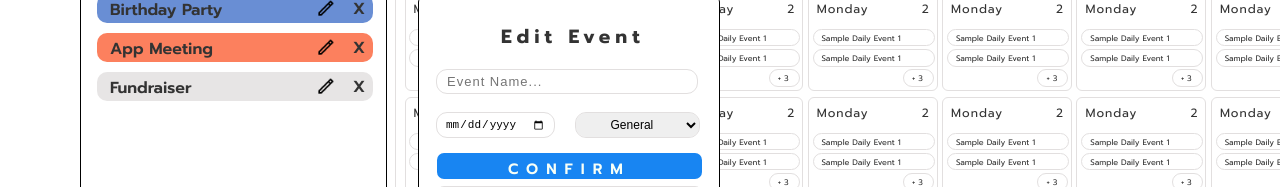
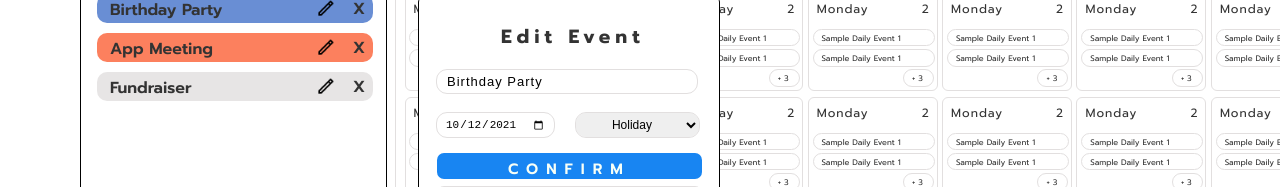
Before and after one commit to Rio0628/calendar-events-app, a React (Create React App) app: page / in a window 1280 px wide. Both pictures are taken after a click on the picture 325 px from the left and 251 px from the top of the page. Shown: the part 243-430 px from the top of the page. Built offline with nearby package versions, Linux system fonts and the light colour scheme.

Commit message:
Gave functionality to editBtn of IndEvents
- Once the editBtn of an IndEvent is clicked, the EditEvent component will be called with the information of the certain event.

```diff
--- a/src/App.js
+++ b/src/App.js
@@ -11,8 +11,8 @@ class App extends React.Component {
       addEventTriggered: false,
       testEvents: [
         {date: '2021-10-12', type: 'holiday', name: 'Birthday Party'},
-        {date: '2021-10-12', type: 'business', name: 'App Meeting'},
-        {date: '2021-10-12', type: 'general', name: 'Fundraiser'},
+        {date: '2021-10-25', type: 'business', name: 'App Meeting'},
+        {date: '2021-10-22', type: 'general', name: 'Fundraiser'},
       ],
     }
   }
@@ -39,11 +39,18 @@ class App extends React.Component {
         this.setState({ addEventTriggered: false })
       }
 
-      if (e.target.className === 'editBtn' || e.target.className === 'confirmBtn' || e.target.className === 'cancelBtn') {
+      if (e.target.className === 'confirmBtn' || e.target.className === 'cancelBtn') {
         this.setState({ editEventTriggered: !this.state.editEventTriggered });
       }
+
+      if (e.target.className === 'editBtn') {
+        const currentEditEvent = this.state.testEvents.filter(event => event.name === e.target.getAttribute('name') )
+
+        this.setState({ currentEditEvent: currentEditEvent});
+        this.setState({ editEventTriggered: !this.state.editEventTriggered});
+      }
     }
-
+    console.log(this.state.currentEditEvent);
     for (let i = 0; i < this.state.testEvents.length; i++ ) {
       indEventsContainer.push( <IndEvent info={this.state.testEvents[i]} key={'event' + i} onClick={onClick}/>)
     }
@@ -127,7 +134,7 @@ class App extends React.Component {
           </div>
         </div>
 
-        {this.state.editEventTriggered ? <EditEvent onClick={onClick}/> : null}
+        {this.state.editEventTriggered ? <EditEvent onClick={onClick} info={this.state.currentEditEvent[0]}/> : null}
 
 
       </div>
--- a/src/components/EditEvent.js
+++ b/src/components/EditEvent.js
@@ -3,13 +3,36 @@ import React from 'react';
 
 
 const EditEvent = (props) => {
+
+    const changeType = (type) => {
+        if (type === 'general') {
+            return 'General';
+        }
+        else if (type === 'social') {
+            return 'Social';
+        }
+        else if (type === 'holiday') {
+            return 'Holiday';
+        }
+        else if (type === 'personal') {
+            return 'Personal';
+        }
+        else if (type === 'important') {
+            return 'Important'
+        }
+        else if (type === 'business') {
+            return 'Business'
+        }
+    }
+
+
     return (
         <form className='editEventContainer'>
             <h3 className='editEventHeading'>Edit Event</h3>
-            <input type='text' placeholder='Event Name...' className='nameInput' />
+            <input type='text' placeholder='Event Name...' defaultValue={props.info.name} className='nameInput' />
             <div className='date-typeContainer'>
-            <input type='date' className='dateInput'/>
-                <select className='typeInput'>
+            <input type='date' defaultValue={props.info.date} className='dateInput'/>
+                <select className='typeInput' defaultValue={changeType(props.info.type)}>
                     <option>General</option>
                     <option>Social</option>
                     <option>Holiday</option>
--- a/src/components/indEvent.js
+++ b/src/components/indEvent.js
@@ -42,7 +42,7 @@ const IndEvent = (props) => {
         // Add a view for the event to see all of the info from the event itself ( Will be tiggered by a changing state boolean )
         <div className={ 'indEventView ' + indBackground(props.info.type)}>
             <p className='indEventHeading' onClick={props.onClick}>{props.info.name}</p>
-            <img className='editBtn' src={EditIcon} alt='Edit Button' onClick={props.onClick}/>
+            <img className='editBtn' src={EditIcon} alt='Edit Button' name={props.info.name} onClick={props.onClick}/>
             <p className='deleteBtn' onClick={props.onClick}>X</p>
         </div>
     )
```
